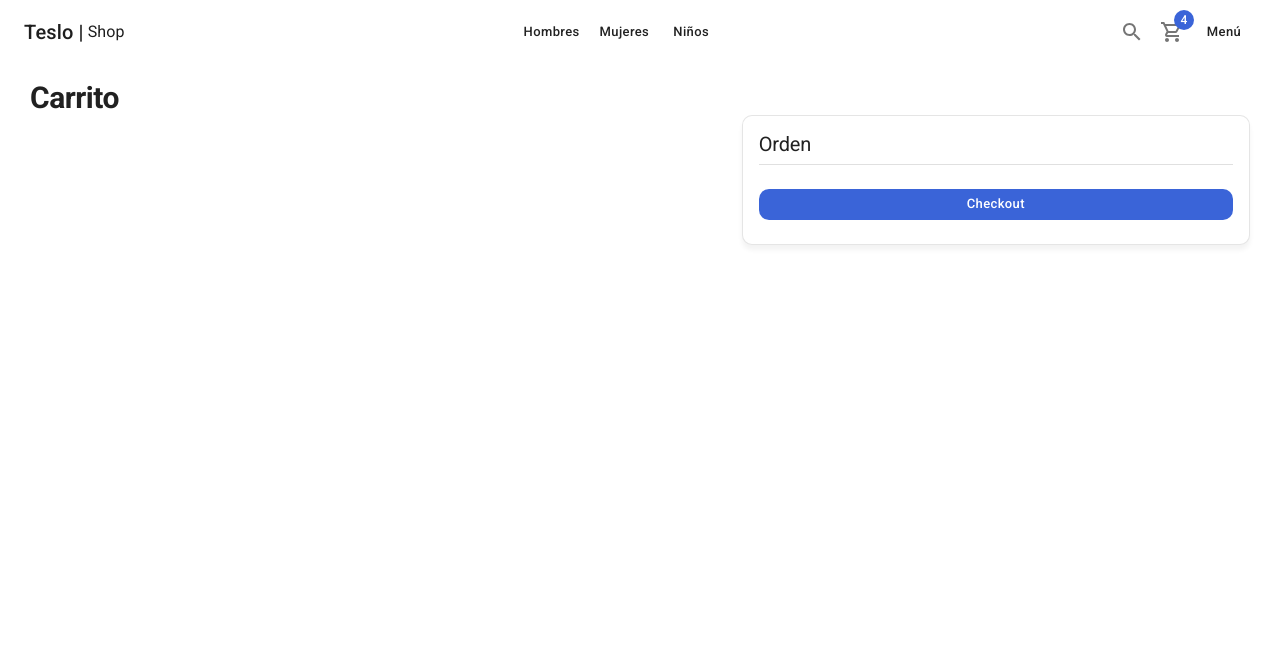
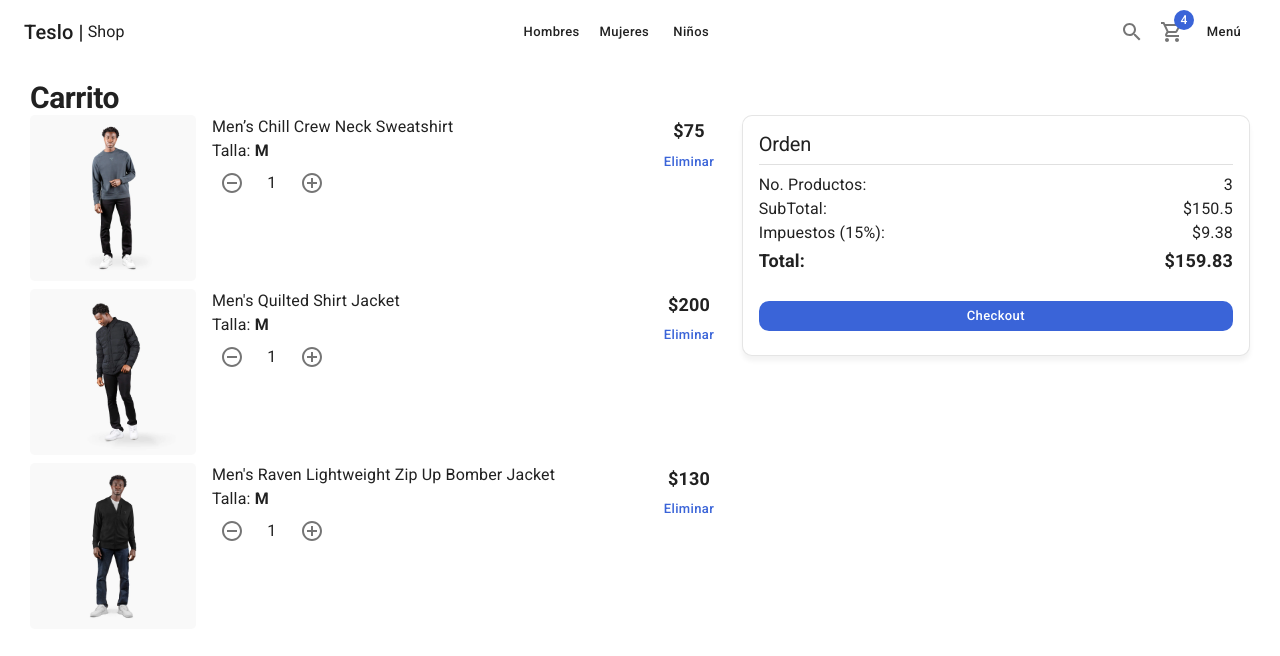
Before and after one commit to cuadros-code/teslo-shop, a Next.js app: page /cart in a window 1280 px wide. Shown: the top 656 px of the page. Built offline with nearby package versions, Linux system fonts and the light colour scheme.

Commit message:
card summary style

```diff
--- a/components/cart/CartList.tsx
+++ b/components/cart/CartList.tsx
@@ -1,7 +1,12 @@
-import { FC } from "react"
+import { FC } from 'react'
+import { CardActionArea, CardMedia, Grid, Link, Box, Typography, Button } from '@mui/material';
 import { initialData } from '../../database/products';
+import NextLink from 'next/link'
+import { ItemCounter } from 'components/ui';
 
-interface IProps {}
+interface IProps {
+  editable: boolean
+}
 
 const productInCard = [
   initialData.products[0],
@@ -9,14 +14,49 @@ const productInCard = [
   initialData.products[2],
 ]
 
-export const CartList: FC<IProps> = () => {
+export const CartList: FC<IProps> = ({ editable }) => {
+
   return (
     <>
       {
         productInCard.map((product, index) => {
+          return (
+            <Grid container spacing={2} key={product.slug} sx={{ mb:1 }}>
+              <Grid item xs={3}>
+                <NextLink href={`/product/slug`} passHref >
+                  <Link>
+                    <CardActionArea>
+                      <CardMedia
+                        image={`products/${product.images[0]}`}
+                        component="img"
+                        sx={{ borderRadius: '5px' }}
+                      />
+                    </CardActionArea>
+                  </Link>
+                </NextLink>
+              </Grid>
+              <Grid item xs={7}>
+                <Box display='flex' flexDirection='column' >
+                  <Typography variant='body1' >{product.title}</Typography>
+                  <Typography variant='body1' >Talla: <strong>M</strong></Typography>
 
-          return (
-            <></>
+                  {
+                    editable
+                      ? <ItemCounter />
+                      : <Typography variant='body1' >Cantidad: <strong>1</strong></Typography>
+                  }
+                </Box>
+              </Grid>
+              <Grid item xs={2} display='flex' alignItems='center' flexDirection='column' >
+                <Typography variant='subtitle1' >${product.price}</Typography>
+                {
+                  editable &&
+                  <Button variant='text' color='secondary'>
+                    Eliminar
+                  </Button>
+                }
+              </Grid>
+            </Grid>
           )
         })
       }
--- /dev/null
+++ b/components/cart/OrdenSummary.tsx
@@ -0,0 +1,39 @@
+import { Grid, Typography } from '@mui/material';
+
+export const OrdenSummary = () => {
+  return (
+    <Grid container>
+
+      <Grid item xs={6}>
+        <Typography >No. Productos:</Typography>
+      </Grid>
+      <Grid item xs={6} display='flex' justifyContent='end'>
+        <Typography >3</Typography>
+      </Grid>
+
+      <Grid item xs={6}>
+        <Typography >SubTotal:</Typography>
+      </Grid>
+      <Grid item xs={6} display='flex' justifyContent='end'>
+        <Typography > $150.5 </Typography>
+      </Grid>
+
+      <Grid item xs={6}>
+        <Typography >Impuestos (15%):</Typography>
+      </Grid>
+      <Grid item xs={6} display='flex' justifyContent='end'>
+        <Typography > $9.38 </Typography>
+      </Grid>
+
+      <Grid item xs={6}>
+        <Typography variant='subtitle1' >Total:</Typography>
+      </Grid>
+      <Grid item xs={6} display='flex' justifyContent='end'>
+        <Typography variant='subtitle1'> $159.83 </Typography>
+      </Grid>
+
+    </Grid>
+  )
+}
+
+export default OrdenSummary
--- a/components/cart/index.ts
+++ b/components/cart/index.ts
@@ -1 +1,2 @@
 export * from './CartList'
+export * from './OrdenSummary'
--- a/pages/cart/index.tsx
+++ b/pages/cart/index.tsx
@@ -1,5 +1,5 @@
 import { Box, Button, Card, CardContent, Divider, Grid, Typography } from '@mui/material';
-import { CartList } from 'components/cart';
+import { CartList, OrdenSummary } from 'components/cart';
 import ShopLayout from '../../components/layouts/ShopLayout';
 
 
@@ -12,14 +12,14 @@ export const CartPage = () => {
       <Typography variant='h1' component='h1'>Carrito</Typography>
       <Grid container>
         <Grid item xs={12} sm={7}>
-          <CartList />
+          <CartList editable />
         </Grid>
         <Grid item xs={12} sm={5}>
           <Card className='summary-card'>
             <CardContent>
               <Typography variant='h2' component='h3'>Orden</Typography>
               <Divider sx={{ my: 1 }} />
-
+              <OrdenSummary />
               <Box sx={{ mt: 3 }}>
                 <Button color='secondary' fullWidth className='circular-btn' >
                   Checkout
```
